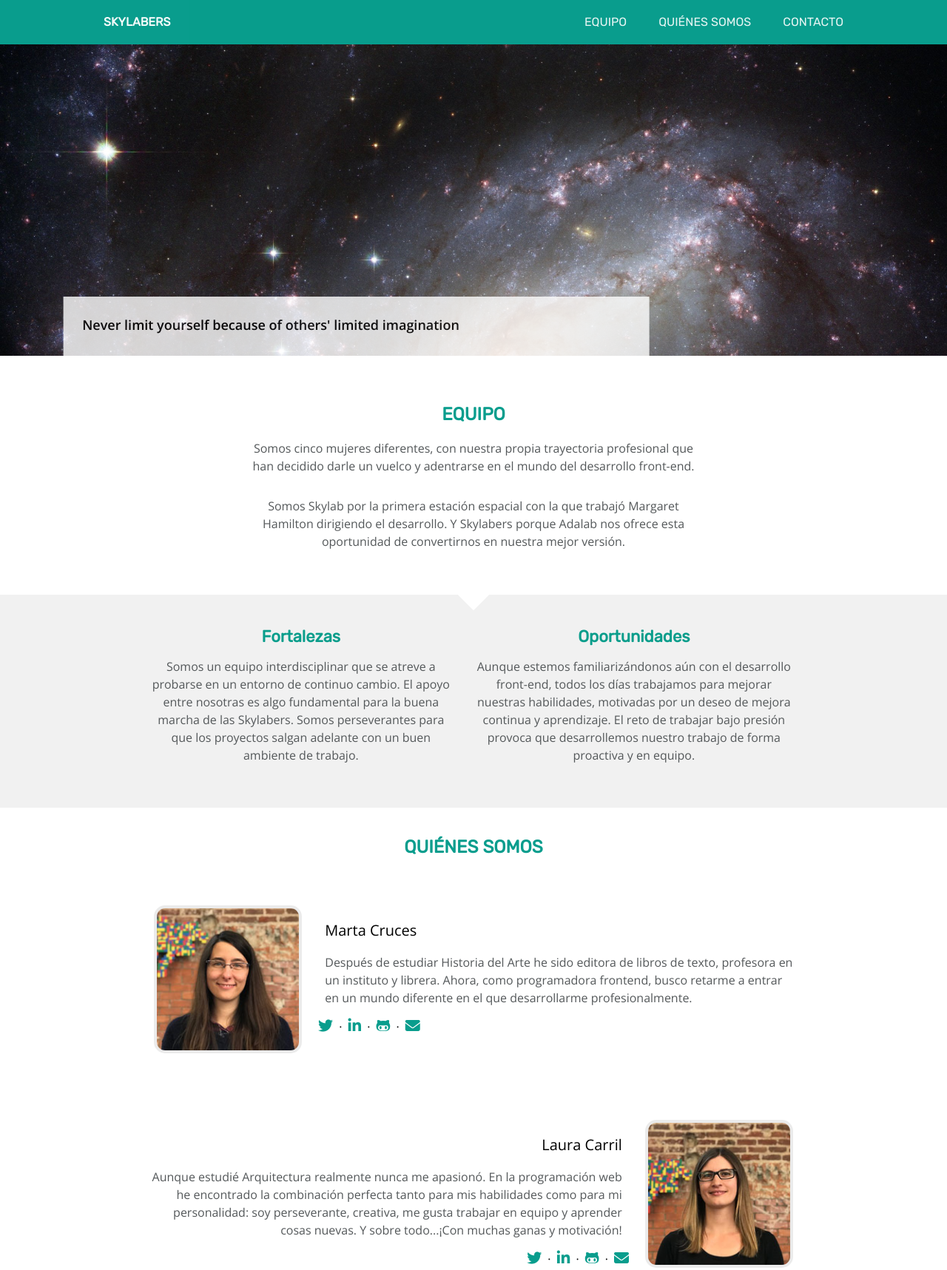
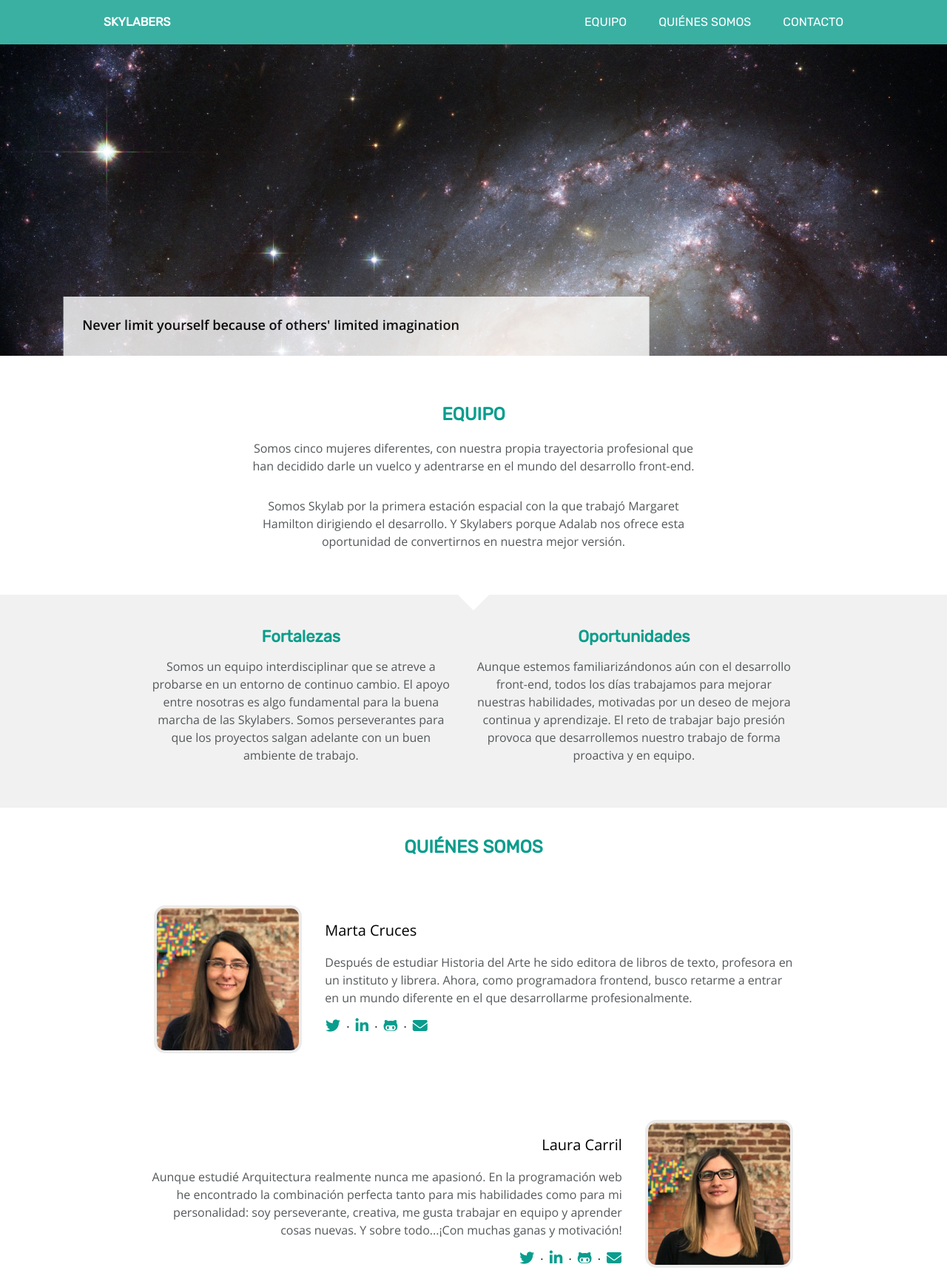
Before and after one commit to ana-sanchez/web-responive-contact-us-skylabers, a plain HTML site: page index.html in a window 1280 px wide. Shown: the top 1717 px of the page at 74% size. Drawn offline with nearby package versions, Linux system fonts and the light colour scheme.

Commit message:
tweaking margins and header opacity

```diff
--- a/styles/style.css
+++ b/styles/style.css
@@ -31,6 +31,10 @@ p{
 
 /* css header * * * * * * * * * * * * * * * * */
 
+.header-container{
+    opacity: 0.8;
+}
+
 .group-name{
     width: 100%;
     line-height: 60px;
@@ -38,7 +42,6 @@ p{
     background-color: #099d8d;
     text-transform: uppercase;
     color: white;
-    opacity: 0.95;
 }
 
 .group-name h1{
@@ -55,7 +58,6 @@ p{
     font-family: 'Rubik', sans-serif;
     color: white;
     text-transform: uppercase;
-    opacity: 0.9;
     align-items: center;
     padding: 0 15px;
 }
@@ -194,9 +196,7 @@ p{
     border-radius: 15px;
     text-align: center;
     margin-top: 4%;
-
 }
-
 
 .name-description {
     font-family: 'Open Sans', 'Helvetica Neue', sans-serif;
@@ -409,6 +409,7 @@ p{
     }
     .social-media {
         display: inline;
+        margin: 10px 7px 30px 7px;
     }
 
     /* css footer */
@@ -475,6 +476,10 @@ p{
         margin: 0 auto;
     }
 
+    .social-media{
+        margin: 10px 10px 30px 10px;
+    }
+
     /* css about */
 
     .about {
```
